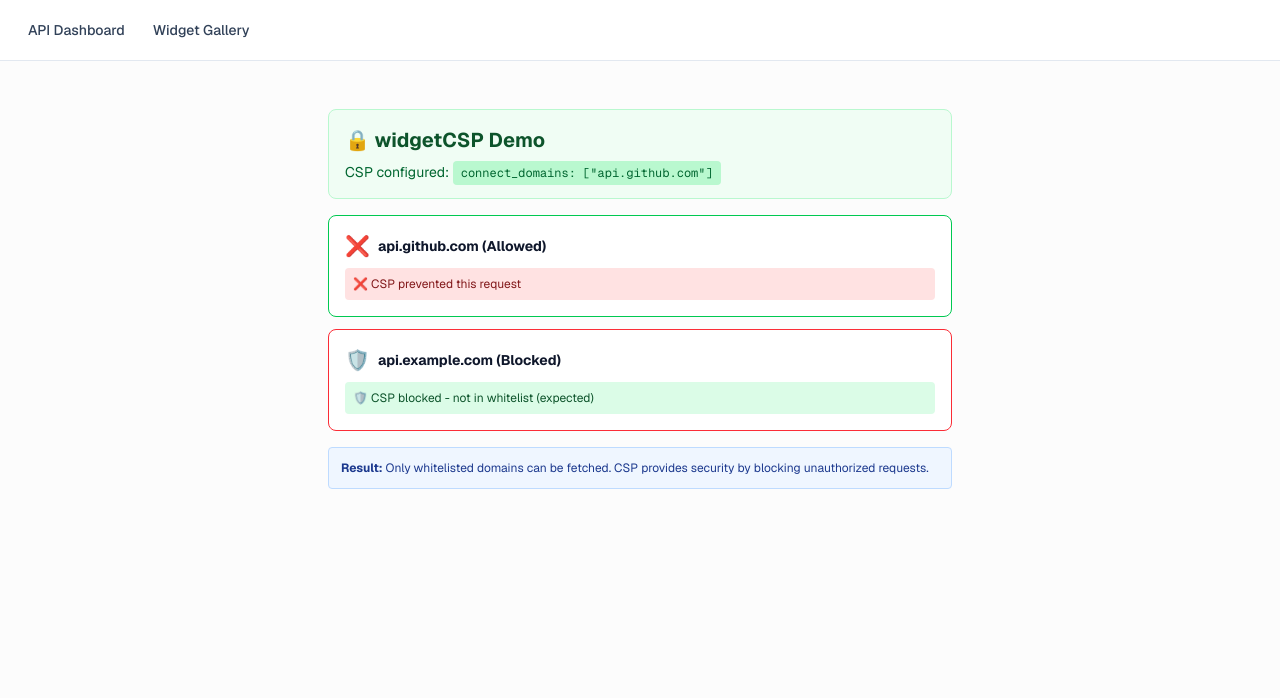
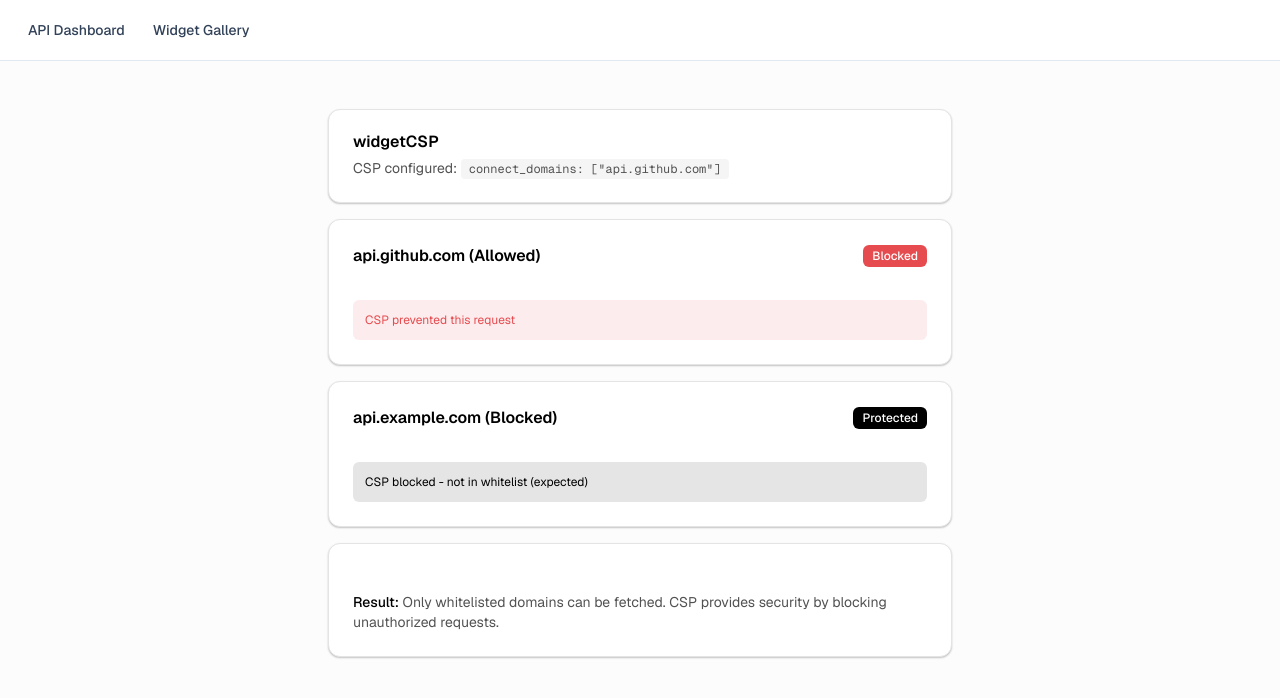
Before and after one commit to MCPJam/apps-sdk-everything, a Next.js app: page /widget-csp-demo in a window 1280 px wide. Shown: the top 698 px of the page. Built offline with nearby package versions, Linux system fonts and the light colour scheme; no server answers.

Commit message:
migrate more pages

```diff
--- a/app/widget-border-demo/page.tsx
+++ b/app/widget-border-demo/page.tsx
@@ -1,35 +1,40 @@
 "use client";
+
+import { Card, CardContent, CardHeader, CardTitle, CardDescription } from "@/components/ui/card";
 
 export default function WidgetBorderDemo() {
   return (
-    <div className="p-6 max-w-2xl mx-auto">
-      <div className="bg-purple-50 dark:bg-purple-950 rounded-lg p-6 border border-purple-200 dark:border-purple-800 mb-6">
-        <h1 className="text-2xl font-bold text-purple-900 dark:text-purple-100 mb-2">
-          🖼️ widgetPrefersBorder: true
-        </h1>
-        <p className="text-purple-800 dark:text-purple-200 text-sm">
-          This widget has <code className="bg-purple-200 dark:bg-purple-800 px-2 py-1 rounded">widgetPrefersBorder: true</code> set in its _meta
-        </p>
-      </div>
+    <div className="p-6 max-w-2xl mx-auto space-y-4">
+      <Card>
+        <CardHeader>
+          <CardTitle>widgetPrefersBorder: true</CardTitle>
+          <CardDescription>
+            This widget has <code className="bg-muted px-2 py-0.5 rounded text-xs">widgetPrefersBorder: true</code> set in its _meta
+          </CardDescription>
+        </CardHeader>
+      </Card>
 
-      <div className="bg-white dark:bg-slate-800 rounded-lg p-6 border-2 border-dashed border-purple-300 dark:border-purple-700 mb-4">
-        <div className="text-center mb-4">
-          <div className="text-4xl mb-2">👀</div>
-          <h2 className="text-lg font-bold text-slate-900 dark:text-slate-100">Look Around This Widget!</h2>
-        </div>
-        <p className="text-sm text-slate-700 dark:text-slate-300 text-center">
-          The <code className="bg-slate-200 dark:bg-slate-700 px-1 rounded">widgetPrefersBorder</code> hint tells ChatGPT to render this widget inside a bordered card container.
-        </p>
-        <p className="text-sm text-slate-600 dark:text-slate-400 text-center mt-3">
-          Check if there's a rounded border or card effect around this entire widget frame (not the dashed border you see here, but the outer container).
-        </p>
-      </div>
+      <Card className="border-2 border-dashed">
+        <CardContent className="pt-6">
+          <div className="text-center space-y-4">
+            <h2 className="text-lg font-semibold">Look Around This Widget</h2>
+            <p className="text-sm text-muted-foreground">
+              The <code className="bg-muted px-1.5 py-0.5 rounded text-xs">widgetPrefersBorder</code> hint tells ChatGPT to render this widget inside a bordered card container.
+            </p>
+            <p className="text-sm text-muted-foreground">
+              Check if there's a rounded border or card effect around this entire widget frame (not the dashed border you see here, but the outer container).
+            </p>
+          </div>
+        </CardContent>
+      </Card>
 
-      <div className="bg-blue-50 dark:bg-blue-950 rounded p-4 border border-blue-200 dark:border-blue-800">
-        <p className="text-xs text-blue-900 dark:text-blue-100">
-          <strong>Note:</strong> The border is added by ChatGPT's UI, not by our CSS. It provides visual separation from other content in the conversation.
-        </p>
-      </div>
+      <Card>
+        <CardContent className="pt-6">
+          <p className="text-sm text-muted-foreground">
+            <span className="font-medium text-foreground">Note:</span> The border is added by ChatGPT's UI, not by our CSS. It provides visual separation from other content in the conversation.
+          </p>
+        </CardContent>
+      </Card>
     </div>
   );
 }
--- a/app/widget-csp-demo/page.tsx
+++ b/app/widget-csp-demo/page.tsx
@@ -1,6 +1,8 @@
 "use client";
 
 import { useState, useEffect } from "react";
+import { Card, CardContent, CardHeader, CardTitle, CardDescription } from "@/components/ui/card";
+import { Badge } from "@/components/ui/badge";
 
 export default function WidgetCSPDemo() {
   const [githubStatus, setGithubStatus] = useState<"loading" | "success" | "blocked">("loading");
@@ -19,73 +21,75 @@ export default function WidgetCSPDemo() {
   }, []);
 
   return (
-    <div className="p-6 max-w-2xl mx-auto">
-      <div className="bg-green-50 dark:bg-green-950 rounded-lg p-4 border border-green-200 dark:border-green-800 mb-4">
-        <h1 className="text-xl font-bold text-green-900 dark:text-green-100 mb-2">
-          🔒 widgetCSP Demo
-        </h1>
-        <p className="text-sm text-green-800 dark:text-green-200">
-          CSP configured: <code className="bg-green-200 dark:bg-green-800 px-2 py-1 rounded text-xs">connect_domains: ["api.github.com"]</code>
-        </p>
-      </div>
+    <div className="p-6 max-w-2xl mx-auto space-y-4">
+      <Card>
+        <CardHeader>
+          <CardTitle>widgetCSP</CardTitle>
+          <CardDescription>
+            CSP configured: <code className="bg-muted px-2 py-0.5 rounded text-xs">connect_domains: ["api.github.com"]</code>
+          </CardDescription>
+        </CardHeader>
+      </Card>
 
-      <div className="space-y-3">
-        {/* Allowed Domain Test */}
-        <div className="bg-white dark:bg-slate-800 rounded-lg p-4 border border-green-500">
-          <div className="flex items-center gap-2 mb-2">
-            <span className="text-xl">
-              {githubStatus === "loading" && "⏳"}
-              {githubStatus === "success" && "✅"}
-              {githubStatus === "blocked" && "❌"}
-            </span>
-            <div>
-              <h3 className="text-sm font-bold text-slate-900 dark:text-slate-100">api.github.com (Allowed)</h3>
-            </div>
+      <Card>
+        <CardHeader>
+          <div className="flex items-center justify-between">
+            <CardTitle className="text-base">api.github.com (Allowed)</CardTitle>
+            <Badge variant={githubStatus === "success" ? "default" : githubStatus === "blocked" ? "destructive" : "secondary"}>
+              {githubStatus === "loading" && "Testing"}
+              {githubStatus === "success" && "Success"}
+              {githubStatus === "blocked" && "Blocked"}
+            </Badge>
           </div>
-          <div className={`p-2 rounded text-xs ${
+        </CardHeader>
+        <CardContent>
+          <div className={`p-3 rounded-md text-xs ${
             githubStatus === "success"
-              ? "bg-green-100 dark:bg-green-900 text-green-900 dark:text-green-100"
+              ? "bg-primary/10 text-primary"
               : githubStatus === "blocked"
-              ? "bg-red-100 dark:bg-red-900 text-red-900 dark:text-red-100"
-              : "bg-slate-100 dark:bg-slate-900"
+              ? "bg-destructive/10 text-destructive"
+              : "bg-muted"
           }`}>
             {githubStatus === "loading" && "Testing..."}
-            {githubStatus === "success" && "✅ Fetch succeeded - domain is whitelisted"}
-            {githubStatus === "blocked" && "❌ CSP prevented this request"}
+            {githubStatus === "success" && "Fetch succeeded - domain is whitelisted"}
+            {githubStatus === "blocked" && "CSP prevented this request"}
           </div>
-        </div>
+        </CardContent>
+      </Card>
 
-        {/* Blocked Domain Test */}
-        <div className="bg-white dark:bg-slate-800 rounded-lg p-4 border border-red-500">
-          <div className="flex items-center gap-2 mb-2">
-            <span className="text-xl">
-              {randomSiteStatus === "loading" && "⏳"}
-              {randomSiteStatus === "success" && "⚠️"}
-              {randomSiteStatus === "blocked" && "🛡️"}
-            </span>
-            <div>
-              <h3 className="text-sm font-bold text-slate-900 dark:text-slate-100">api.example.com (Blocked)</h3>
-            </div>
+      <Card>
+        <CardHeader>
+          <div className="flex items-center justify-between">
+            <CardTitle className="text-base">api.example.com (Blocked)</CardTitle>
+            <Badge variant={randomSiteStatus === "blocked" ? "default" : randomSiteStatus === "success" ? "destructive" : "secondary"}>
+              {randomSiteStatus === "loading" && "Testing"}
+              {randomSiteStatus === "success" && "Warning"}
+              {randomSiteStatus === "blocked" && "Protected"}
+            </Badge>
           </div>
-          <div className={`p-2 rounded text-xs ${
+        </CardHeader>
+        <CardContent>
+          <div className={`p-3 rounded-md text-xs ${
             randomSiteStatus === "blocked"
-              ? "bg-green-100 dark:bg-green-900 text-green-900 dark:text-green-100"
+              ? "bg-primary/10 text-primary"
               : randomSiteStatus === "success"
-              ? "bg-yellow-100 dark:bg-yellow-900 text-yellow-900 dark:text-yellow-100"
-              : "bg-slate-100 dark:bg-slate-900"
+              ? "bg-destructive/10 text-destructive"
+              : "bg-muted"
           }`}>
             {randomSiteStatus === "loading" && "Testing..."}
-            {randomSiteStatus === "blocked" && "🛡️ CSP blocked - not in whitelist (expected)"}
-            {randomSiteStatus === "success" && "⚠️ Should have been blocked"}
+            {randomSiteStatus === "blocked" && "CSP blocked - not in whitelist (expected)"}
+            {randomSiteStatus === "success" && "Should have been blocked"}
           </div>
-        </div>
-      </div>
+        </CardContent>
+      </Card>
 
-      <div className="mt-4 bg-blue-50 dark:bg-blue-950 border border-blue-200 dark:border-blue-800 rounded p-3">
-        <p className="text-xs text-blue-900 dark:text-blue-100">
-          <strong>Result:</strong> Only whitelisted domains can be fetched. CSP provides security by blocking unauthorized requests.
-        </p>
-      </div>
+      <Card>
+        <CardContent className="pt-6">
+          <p className="text-sm text-muted-foreground">
+            <span className="font-medium text-foreground">Result:</span> Only whitelisted domains can be fetched. CSP provides security by blocking unauthorized requests.
+          </p>
+        </CardContent>
+      </Card>
     </div>
   );
 }
```
Also changed, not shown: app/widget-description-demo/page.tsx (+38 -38 lines), app/widget-domain-demo/page.tsx (+37 -31 lines).
